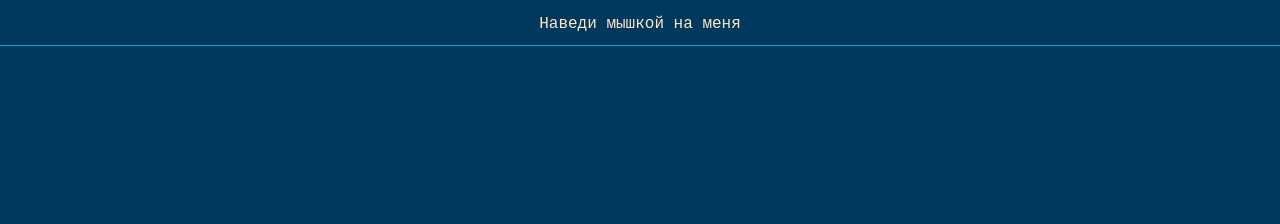
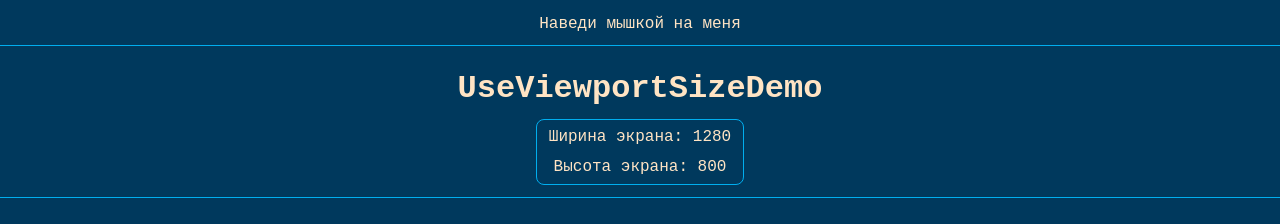
Before and after one commit to AndrewRusanov/result-university-react, a React (Vite) app: page / in a window 1280 px wide. Shown: the part 340-564 px from the top of the page. Built offline with nearby package versions, Linux system fonts and the light colour scheme; no server answers.

Commit message:
feat: add useViewportSize demo

```diff
--- a/src/App.tsx
+++ b/src/App.tsx
@@ -2,6 +2,7 @@ import './App.css'
 import UseFetchDemo from './components/UseFetchDemo/UseFetchDemo'
 import UseHoverDemo from './components/UseHoverDemo/UseHoverDemo'
 import UseLocalStorageDemo from './components/UseLocalStorageDemo/UseLocalStorageDemo'
+import UseViewportSizeDemo from './components/UseViewportSizeDemo/UseViewportSizeDemo'
 
 function App() {
   return (
@@ -9,6 +10,7 @@ function App() {
       <UseFetchDemo />
       <UseLocalStorageDemo />
       <UseHoverDemo />
+      <UseViewportSizeDemo />
     </div>
   )
 }
--- /dev/null
+++ b/src/components/UseViewportSizeDemo/UseViewportSizeDemo.css
@@ -0,0 +1,21 @@
+.UseLocalStorageDemo_container {
+  display: flex;
+  flex-direction: column;
+  align-items: center;
+  width: 100%;
+  gap: 12px;
+  padding: 0 0 12px;
+  border-bottom: 1px solid #00aeef;
+}
+
+.container_title {
+  font-weight: 700;
+  font-size: 32px;
+}
+
+.container_content {
+  display: flex;
+  flex-direction: column;
+  align-items: center;
+  gap: 12px;
+}
--- /dev/null
+++ b/src/components/UseViewportSizeDemo/UseViewportSizeDemo.tsx
@@ -0,0 +1,18 @@
+import { useViewportSize } from '../../hooks/useViewportSize'
+import './UseViewportSizeDemo.css'
+
+const UseViewportSizeDemo = () => {
+  const { width, height } = useViewportSize()
+
+  return (
+    <div className='UseLocalStorageDemo_container'>
+      <h1 className='container_title'>UseViewportSizeDemo</h1>
+      <div className='container_content'>
+        <span>Ширина экрана: {width}</span>
+        <span>Высота экрана: {height}</span>
+      </div>
+    </div>
+  )
+}
+
+export default UseViewportSizeDemo
--- /dev/null
+++ b/src/hooks/useViewportSize.ts
@@ -0,0 +1,24 @@
+import { useEffect, useState } from 'react'
+
+export function useViewportSize() {
+  const [width, setWidth] = useState<number>(window.innerWidth)
+  const [height, setHeight] = useState<number>(window.innerHeight)
+
+  useEffect(() => {
+    const handleGetWindowSize = () => {
+      const windowWidth = window.innerWidth
+      const windowHeight = window.innerHeight
+
+      setHeight(windowHeight)
+      setWidth(windowWidth)
+    }
+
+    window.addEventListener('resize', handleGetWindowSize)
+
+    return () => {
+      window.removeEventListener('resize', handleGetWindowSize)
+    }
+  }, [])
+
+  return { width, height }
+}
```
